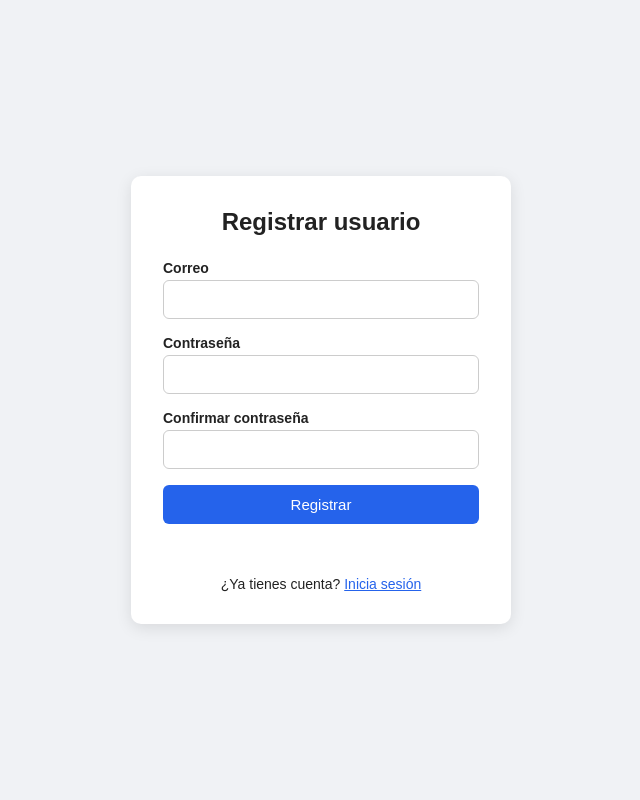
After one commit to lethc/my-nodejs, a web app: file public/registro.html in a window 1280 px wide. The commit adds this page. Shown: the whole page, without its empty margins (319-959 px from the left). Run offline with its HTML, style and script files only (its server is not run), Linux system fonts and the light colour scheme.

Commit message:
feat: agregar frontend de registro de usuarios
- registro.html y registro.js: formulario con correo, contrasena y
  confirmacion que llama a POST /auth/register. Valida en el cliente que
  las contrasenas coincidan y redirige al login tras registrar.
- login.html: enlace a la pantalla de registro.
- styles.css: estilos del enlace de navegacion y del mensaje de exito.

Co-Authored-By: Claude Sonnet 5.5 <noreply@anthropic.com>

```diff
--- a/public/css/styles.css
+++ b/public/css/styles.css
@@ -76,6 +76,22 @@ button:disabled {
     color: #c62828;
 }
 
+/* Variante verde del mensaje para avisos de éxito (p. ej. registro correcto) */
+.mensaje.exito {
+    color: #2e7d32;
+}
+
+/* Enlace de navegación entre login y registro */
+.enlace {
+    margin: 16px 0 0;
+    font-size: 14px;
+    text-align: center;
+}
+
+.enlace a {
+    color: #2563eb;
+}
+
 /* Texto que muestra el resultado del dashboard */
 .resultado {
     padding: 16px;
--- /dev/null
+++ b/public/js/registro.js
@@ -0,0 +1,55 @@
+// Lógica de registro.html: valida el formulario y registra el usuario con POST /auth/register.
+
+const formRegistro = document.getElementById('formRegistro')
+const mensaje = document.getElementById('mensaje')
+const btnRegistrar = document.getElementById('btnRegistrar')
+
+// Muestra un texto debajo del formulario; "exito" lo pinta en verde en lugar de rojo
+function mostrarMensaje(texto, exito = false) {
+    mensaje.textContent = texto
+    mensaje.classList.toggle('exito', exito)
+}
+
+formRegistro.addEventListener('submit', async (evento) => {
+    // Evita que el navegador recargue la página al enviar el formulario
+    evento.preventDefault()
+    mostrarMensaje('')
+
+    const email = document.getElementById('email').value
+    const password = document.getElementById('password').value
+    const confirmar = document.getElementById('confirmar').value
+
+    // Esta comprobación solo existe en el frontend: la API recibe únicamente email y password
+    if (password !== confirmar) {
+        mostrarMensaje('Las contraseñas no coinciden')
+        return
+    }
+
+    btnRegistrar.disabled = true
+
+    try {
+        const respuesta = await fetch('/auth/register', {
+            method: 'POST',
+            headers: { 'Content-Type': 'application/json' },
+            body: JSON.stringify({ email, password })
+        })
+
+        // La API responde JSON: { message } si salió bien, { error } si falló
+        const datos = await respuesta.json()
+
+        if (!respuesta.ok) {
+            mostrarMensaje(datos.error || datos.message || 'No se pudo registrar el usuario')
+            return
+        }
+
+        mostrarMensaje(datos.message + '. Redirigiendo al login...', true)
+        formRegistro.reset()
+        // Pausa breve para que el usuario alcance a leer el aviso
+        setTimeout(() => { window.location.href = '/login.html' }, 1500)
+    } catch (error) {
+        mostrarMensaje('No se pudo conectar con el servidor')
+    } finally {
+        // Se reactiva el botón tanto si salió bien como si falló
+        btnRegistrar.disabled = false
+    }
+})
--- a/public/login.html
+++ b/public/login.html
@@ -23,6 +23,9 @@
 
         <!-- Aquí se muestran los errores devueltos por la API -->
         <p class="mensaje" id="mensaje"></p>
+
+        <!-- Acceso a la pantalla de registro de usuarios -->
+        <p class="enlace">¿No tienes cuenta? <a href="/registro.html">Regístrate</a></p>
     </main>
 
     <script src="/js/login.js"></script>
--- /dev/null
+++ b/public/registro.html
@@ -0,0 +1,36 @@
+<!DOCTYPE html>
+<html lang="es">
+<head>
+    <meta charset="UTF-8">
+    <meta name="viewport" content="width=device-width, initial-scale=1.0">
+    <title>Registrar usuario</title>
+    <link rel="stylesheet" href="/css/styles.css">
+</head>
+<body>
+    <main class="card">
+        <h1>Registrar usuario</h1>
+
+        <!-- El envío lo intercepta js/registro.js, que llama a POST /auth/register -->
+        <form id="formRegistro">
+            <label for="email">Correo</label>
+            <input type="email" id="email" required autocomplete="username">
+
+            <!-- minlength es solo una ayuda visual: el servidor aún no valida la longitud -->
+            <label for="password">Contraseña</label>
+            <input type="password" id="password" required minlength="8" autocomplete="new-password">
+
+            <label for="confirmar">Confirmar contraseña</label>
+            <input type="password" id="confirmar" required minlength="8" autocomplete="new-password">
+
+            <button type="submit" id="btnRegistrar">Registrar</button>
+        </form>
+
+        <!-- Aquí se muestran los errores o el aviso de éxito -->
+        <p class="mensaje" id="mensaje"></p>
+
+        <p class="enlace">¿Ya tienes cuenta? <a href="/login.html">Inicia sesión</a></p>
+    </main>
+
+    <script src="/js/registro.js"></script>
+</body>
+</html>
```
